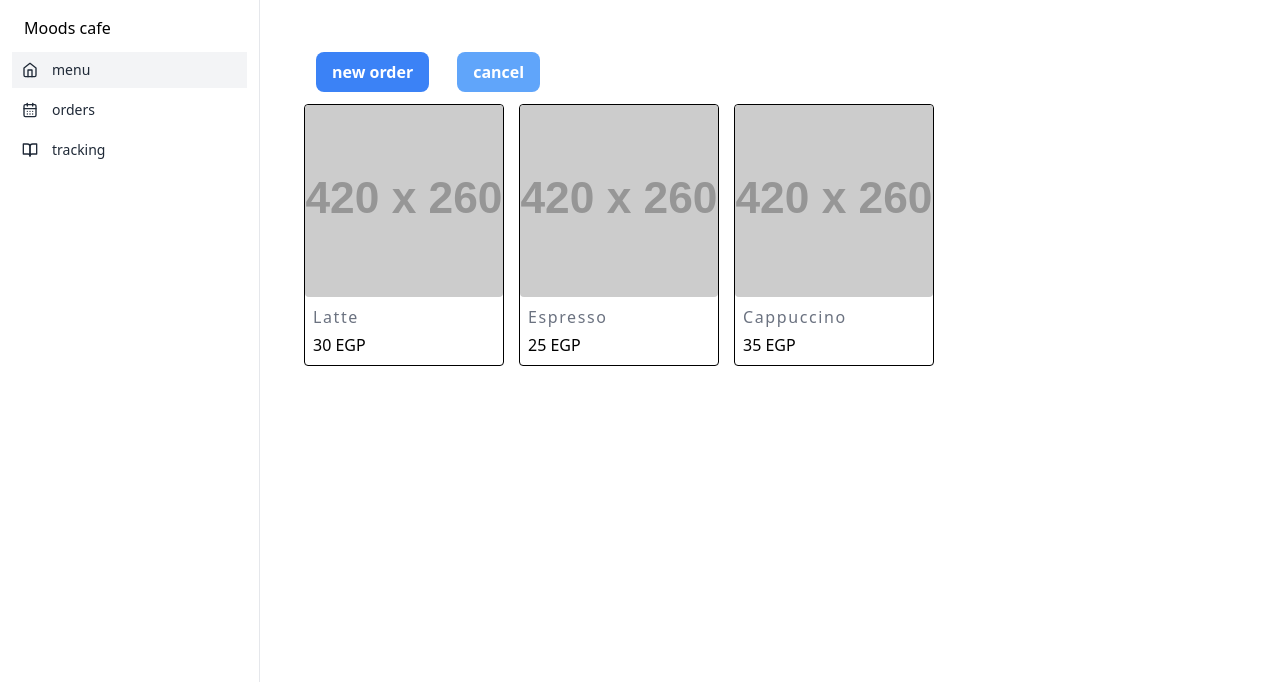
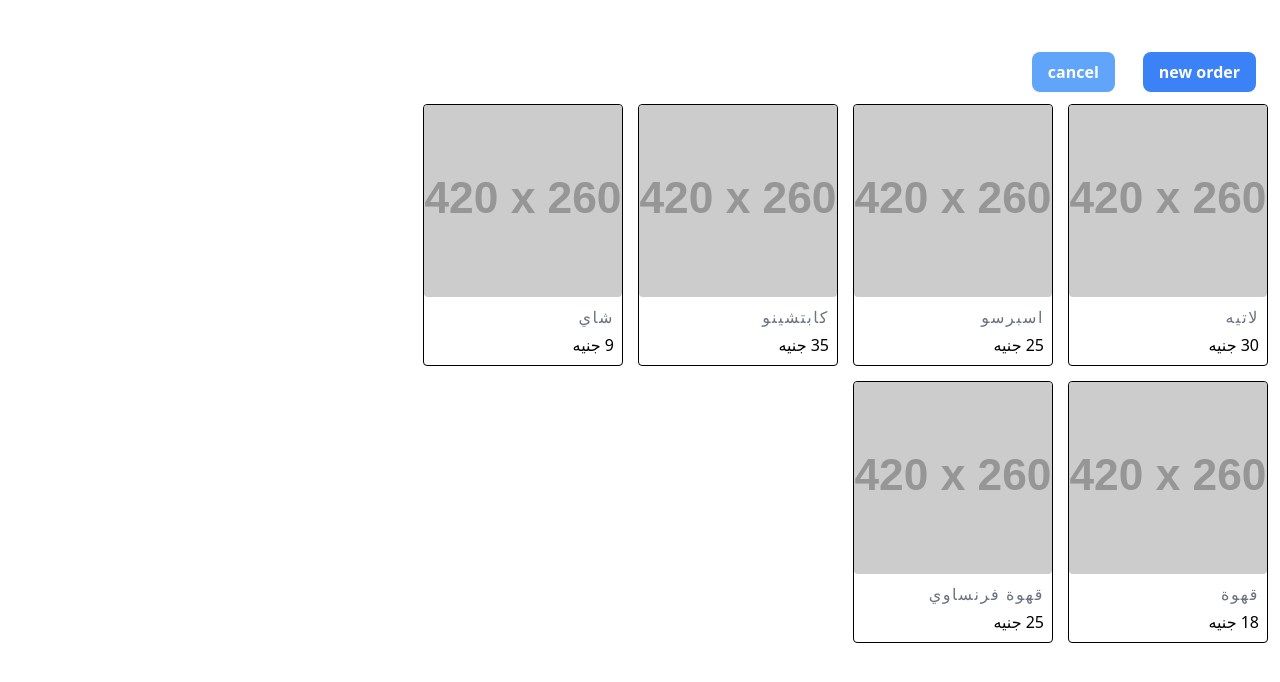
Before and after one commit to Abdelmomen-Nasreldin/Mood-Cafe-Management-System, an Angular app: page /menu in a window 1280 px wide. Shown: the top 682 px of the page. Built offline with nearby package versions, Linux system fonts and the light colour scheme.

Commit message:
rtl lang

```diff
--- a/src/app/app.component.html
+++ b/src/app/app.component.html
@@ -50,7 +50,7 @@
 
 <div class="w-full pt-10 px-4 sm:px-6 md:px-8 lg:ps-72">
   <!-- your content goes here ... -->
-  <div class="container px-4">
+  <div class="">
     <!-- routing pages -->
 
     <router-outlet></router-outlet>
--- a/src/app/components/menu-item/menu-item.component.html
+++ b/src/app/components/menu-item/menu-item.component.html
@@ -4,7 +4,7 @@
 </a>
 <div class="p-2">
   <h3 class="text-gray-500 tracking-widest title-font mb-1">{{item.name}}</h3>
-  <p class="mt-1">{{item.price}} EGP</p>
+  <p class="mt-1">{{item.price}} جنيه</p>
 </div>
 @if (enableOrdering) {
 <button class="px-4 py-2 rounded-lg font-semibold bg-slate-600 text-white block m-auto mb-2"
--- a/src/app/components/order-edit/order-edit.component.html
+++ b/src/app/components/order-edit/order-edit.component.html
@@ -32,7 +32,7 @@
         <td class="px-4 py-2 border border-gray-300"></td>
         <td class="px-4 py-2 border border-gray-300">total</td>
         <td class="px-4 py-2 border border-gray-300"></td>
-        <td class="px-4 py-2 border border-gray-300">{{OrderTotal}} EGP</td>
+        <td class="px-4 py-2 border border-gray-300">{{OrderTotal}} جنيه</td>
       </tr>
     </tfoot>
   </table>
--- a/src/app/components/order-sidebar/order-sidebar.component.html
+++ b/src/app/components/order-sidebar/order-sidebar.component.html
@@ -32,7 +32,7 @@
         <td class="px-4 py-2 border border-gray-300"></td>
         <td class="px-4 py-2 border border-gray-300">total</td>
         <td class="px-4 py-2 border border-gray-300"></td>
-        <td class="px-4 py-2 border border-gray-300">{{OrderTotal}} EGP</td>
+        <td class="px-4 py-2 border border-gray-300">{{OrderTotal}} جنيه</td>
       </tr>
     </tfoot>
   </table>
--- a/src/app/pages/menu-page/menu-page.component.html
+++ b/src/app/pages/menu-page/menu-page.component.html
@@ -8,8 +8,8 @@
   </button>
 </div>
 
-<div class="flex justify-between flex-wrap gap-[15px]">
-  <div class="flex gap-[15px]">
+<div class="flex justify-between flex-wrap md:flex-nowrap gap-[15px]">
+  <div class="flex flex-wrap gap-[15px]">
     @for (item of menuItems; track item.id) {
     <app-menu-item [item]="item" [enableOrdering]="enableOrdering"></app-menu-item>
     }
--- a/src/app/pages/orders-page/orders-page.component.html
+++ b/src/app/pages/orders-page/orders-page.component.html
@@ -1,41 +1,56 @@
-<h2 class="text-2xl my-3">Orders</h2>
+<h2 class="text-2xl my-3">الطلبات</h2>
 <div class="flex flex-wrap">
   @for (order of allOrders; track order.orderId) {
   <div class="m-3 bg-white rounded-lg basis-80 flex flex-col">
     <div class="p-4 md:p-6">
+      <div class="flex justify-between items-center">
+        <span class="mb-1 text-xs font-semibold uppercase text-blue-600 dark:text-blue-500 basis-1/4">
+          الصنف
+        </span>
+        <span class="mb-1 text-xs font-semibold uppercase text-blue-600 dark:text-blue-500 basis-1/4">
+          السعر
+        </span>
+        <span class="mb-1 text-xs font-semibold uppercase text-blue-600 dark:text-blue-500 basis-1/4">
+          الكمية
+        </span>
+        <span class="mb-1 text-xs font-semibold uppercase text-blue-600 dark:text-blue-500 basis-1/4">
+          السعر الكلي
+        </span>
+      </div>
       @for (item of order.items; track item.id) {
-      <div>
-        <span class="mb-1 text-xs font-semibold uppercase text-blue-600 dark:text-blue-500">
+      <div class="flex items-center">
+        <span class="mb-1 text-xs font-semibold uppercase text-blue-600 dark:text-blue-500 basis-1/4">
           {{item.itemName}}
         </span>
-        <span class="mb-1 text-xs font-semibold uppercase text-blue-600 dark:text-blue-500">
+        <span class="mb-1 text-xs font-semibold uppercase text-blue-600 dark:text-blue-500 basis-1/4">
           {{item.price}}
         </span>
-        <span class="mb-1 text-xs font-semibold uppercase text-blue-600 dark:text-blue-500">
+        <span class="mb-1 text-xs font-semibold uppercase text-blue-600 dark:text-blue-500 basis-1/4">
           {{item.quantity}}
         </span>
-        <span class="mb-1 text-xs font-semibold uppercase text-blue-600 dark:text-blue-500">
-          {{item.total}} EGP
+        <span class="mb-1 text-xs font-semibold uppercase text-blue-600 dark:text-blue-500 basis-1/4">
+          {{item.total}} جنيه
         </span>
       </div>
       }
       <h3 class="text-xl font-semibold text-gray-800 dark:text-neutral-300 dark:hover:text-white">
-        Total : {{order.total}} EGP
+        الاجمالي : {{order.total}} جنيه
       </h3>
       <p class="mt-3 text-gray-500 dark:text-neutral-500">
-        Date : {{order.date | date: 'medium'}}
+        التاريخ : {{order.date | date: 'medium'}}
       </p>
     </div>
+    <!-- buttons -->
     <div
       class="mt-auto flex border-t border-gray-200 divide-x divide-gray-200 dark:border-neutral-700 dark:divide-neutral-700">
       <button
         class="w-full py-3 px-4 inline-flex justify-center items-center gap-x-2 text-sm font-medium rounded-es-xl bg-white text-gray-800 shadow-sm hover:bg-gray-50 focus:outline-none focus:bg-gray-50 disabled:opacity-50 disabled:pointer-events-none dark:bg-neutral-900 dark:border-neutral-700 dark:text-white dark:hover:bg-neutral-800 dark:focus:bg-neutral-800">
-        Print
+        طباعة
       </button>
       <button
         class="w-full py-3 px-4 inline-flex justify-center items-center gap-x-2 text-sm font-medium rounded-ee-xl bg-white text-gray-800 shadow-sm hover:bg-gray-50 focus:outline-none focus:bg-gray-50 disabled:opacity-50 disabled:pointer-events-none dark:bg-neutral-900 dark:border-neutral-700 dark:text-white dark:hover:bg-neutral-800 dark:focus:bg-neutral-800"
         (click)="editOrder(order.orderId)">
-        Edit
+        تعديل
       </button>
     </div>
   </div>
@@ -48,5 +63,5 @@
 }
 
 <div class="fixed bottom-0 right-0 bg-slate-500 p-3">
-  <!-- total of the day : {{totalPrice}} EGP -->
+  <!-- total of the day : {{totalPrice}} جنيه -->
 </div>
--- a/src/app/services/menu.service.ts
+++ b/src/app/services/menu.service.ts
@@ -10,9 +10,12 @@ export class MenuService {
 
   getMenuItems() : IMenuItem[] {
     return [
-      { id: 1, name: 'Latte', price: 30 },
-      { id: 2, name: 'Espresso', price: 25 },
-      { id: 3, name: 'Cappuccino', price: 35 },
+      { id: 1, name: 'لاتيه', price: 30 },
+      { id: 2, name: 'اسبرسو', price: 25 },
+      { id: 3, name: 'كابتشينو', price: 35 },
+      { id: 4, name: 'شاي', price: 9 },
+      { id: 5, name: 'قهوة', price: 18 },
+      { id: 6, name: ' قهوة فرنساوي', price: 25 },
     ];
   }
 }
--- a/src/styles.scss
+++ b/src/styles.scss
@@ -2,3 +2,7 @@
 @tailwind base;
 @tailwind components;
 @tailwind utilities;
+
+html {
+  direction: rtl;
+}
```
